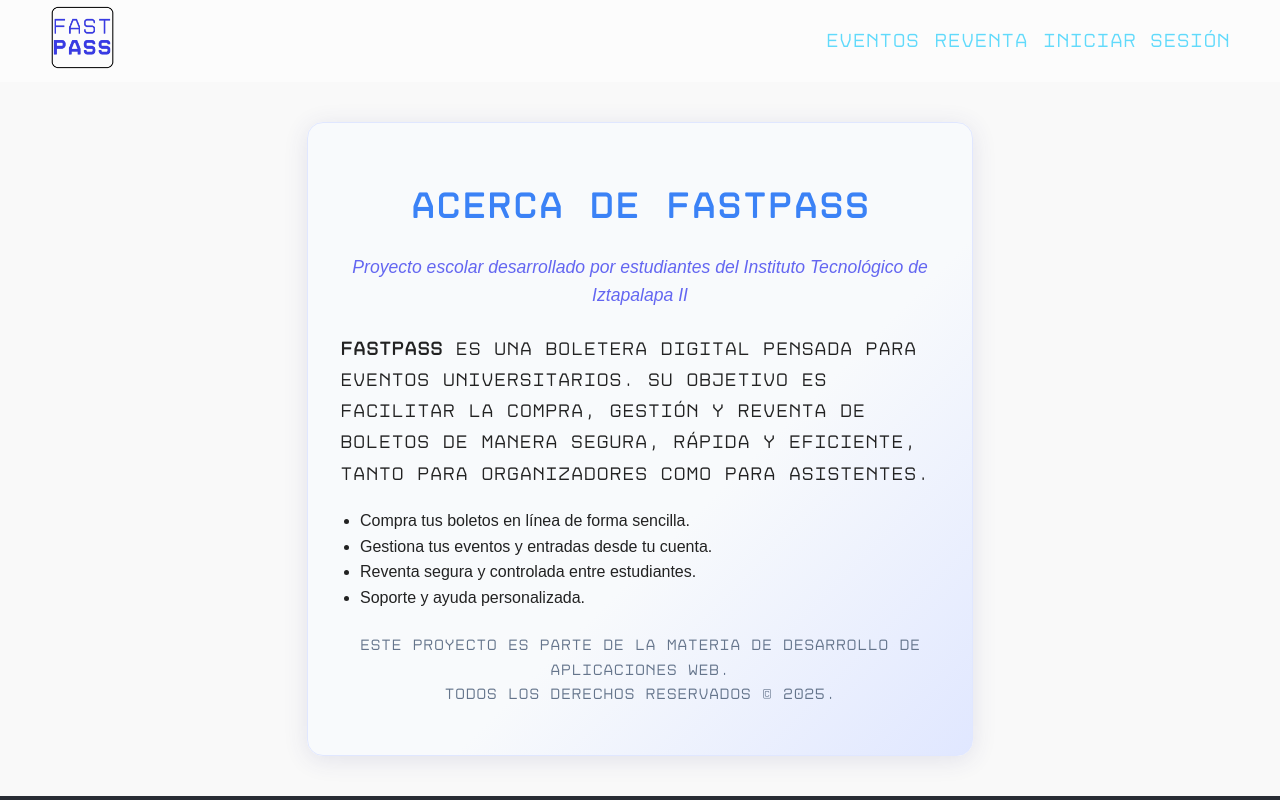
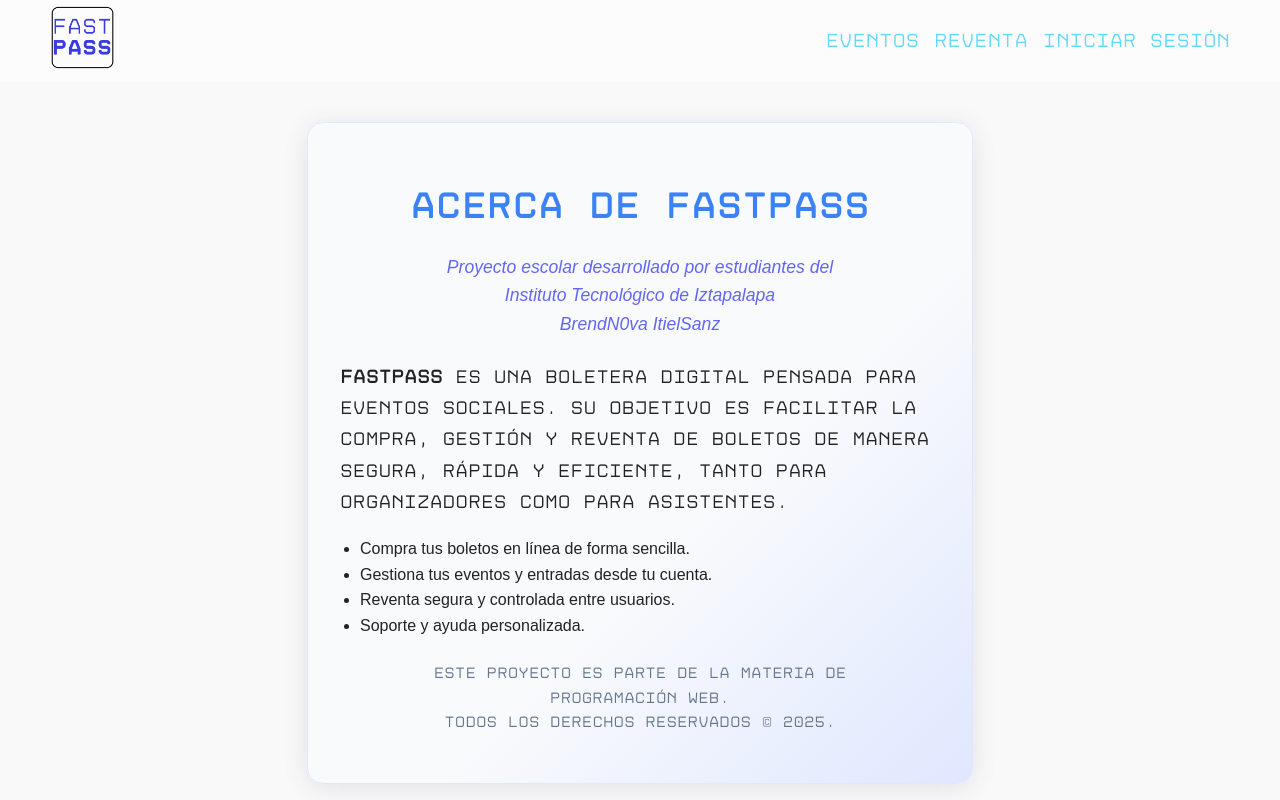
Before and after one commit to ItielSanzAXO/FastPass, a React (Create React App) app: page /About in a window 1280 px wide. Built offline with nearby package versions, Linux system fonts and the light colour scheme; no server answers.

Commit message:
feat: actualizar información en las páginas Acerca de y Contacto, mejorar estilos y enlaces

```diff
--- a/src/components/About.js
+++ b/src/components/About.js
@@ -6,18 +6,20 @@ import '../styles/CardPages.css';
 const About = () => (
 			<div className="card">
 				<h1 className="card-title">Acerca de FastPass</h1>
-				<div className="card-subtitle">Proyecto escolar desarrollado por estudiantes del Instituto Tecnológico de Iztapalapa II</div>
+				<div className="card-subtitle">Proyecto escolar desarrollado por estudiantes del<br/> Instituto Tecnológico de Iztapalapa<br/>
+					BrendN0va ItielSanz
+				</div>
 				<p style={{ fontSize: '1.15rem', lineHeight: '1.7', marginBottom: '18px' }}>
-					<strong>FastPass</strong> es una boletera digital pensada para eventos universitarios. Su objetivo es facilitar la compra, gestión y reventa de boletos de manera segura, rápida y eficiente, tanto para organizadores como para asistentes.
+					<strong>FastPass</strong> es una boletera digital pensada para eventos sociales. Su objetivo es facilitar la compra, gestión y reventa de boletos de manera segura, rápida y eficiente, tanto para organizadores como para asistentes.
 				</p>
 				<ul className="card-list">
 					<li>Compra tus boletos en línea de forma sencilla.</li>
 					<li>Gestiona tus eventos y entradas desde tu cuenta.</li>
-					<li>Reventa segura y controlada entre estudiantes.</li>
+					<li>Reventa segura y controlada entre usuarios.</li>
 					<li>Soporte y ayuda personalizada.</li>
 				</ul>
 				<p className="card-footer">
-					Este proyecto es parte de la materia de Desarrollo de Aplicaciones Web.<br />
+					Este proyecto es parte de la materia de<br/> Programación Web.<br />
 					Todos los derechos reservados &copy; 2025.
 				</p>
 		</div>
--- a/src/components/Contact.js
+++ b/src/components/Contact.js
@@ -6,7 +6,7 @@ const Contact = () => (
 				<h1 className="card-title">Contacto</h1>
 				<div className="card-subtitle">¿Tienes dudas o necesitas ayuda?</div>
 				<p style={{ fontSize: '1.15rem', lineHeight: '1.7', marginBottom: '18px', textAlign: 'center' }}>
-					Escríbenos a <a href="mailto:soporte@fastpass.com" style={{ color: '#3b82f6', textDecoration: 'underline' }}>soporte@fastpass.com</a> o utiliza el formulario a continuación.<br />
+					Escríbenos a <a href="mailto:info.axopunk@gmail.com" style={{ color: '#3b82f6', textDecoration: 'underline' }}>info.axopunk@gmail.com</a> o utiliza el formulario a continuación.<br />
 					También puedes contactarnos a través de nuestras redes sociales.
 				</p>
 				<form className="card-form">
@@ -26,8 +26,8 @@ const Contact = () => (
 					<button type="submit" className="card-button">Enviar</button>
 				</form>
 				<ul className="card-list">
-					<li>Instagram: <a href="https://instagram.com/fastpass" target="_blank" rel="noopener noreferrer" style={{ color: '#6366f1' }}>@fastpass</a></li>
-					<li>Facebook: <a href="https://facebook.com/fastpass" target="_blank" rel="noopener noreferrer" style={{ color: '#6366f1' }}>FastPass</a></li>
+					<li>Instagram: <a href="https://instagram.com/axopunkmx" target="_blank" rel="noopener noreferrer" style={{ color: '#6366f1' }}>@axopunk</a></li>
+					<li>Facebook: <a href="https://www.facebook.com/axopunk" target="_blank" rel="noopener noreferrer" style={{ color: '#6366f1' }}>AxoPunk</a></li>
 				</ul>
 				<p className="card-footer">
 					Responderemos lo más pronto posible.<br />
```
